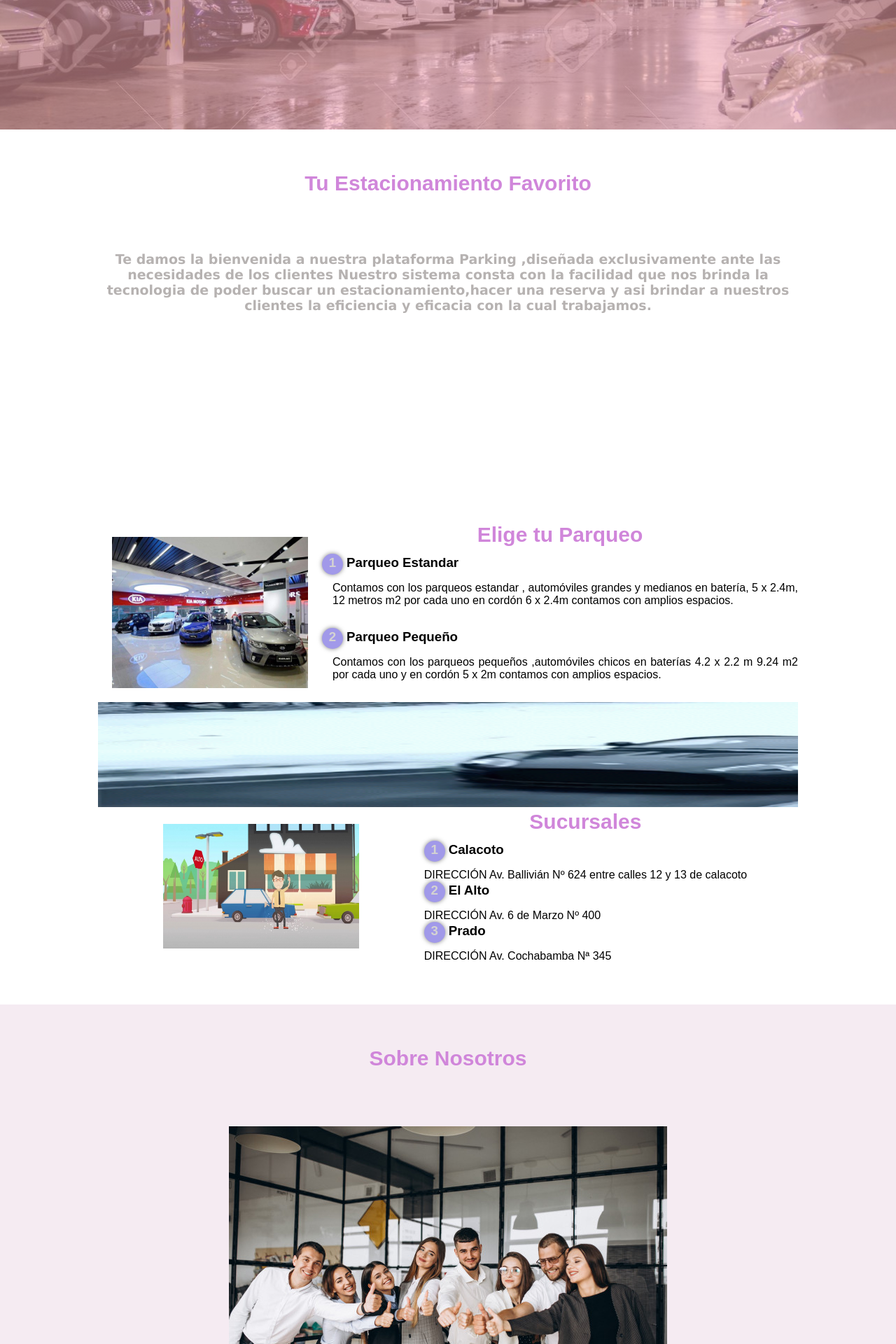
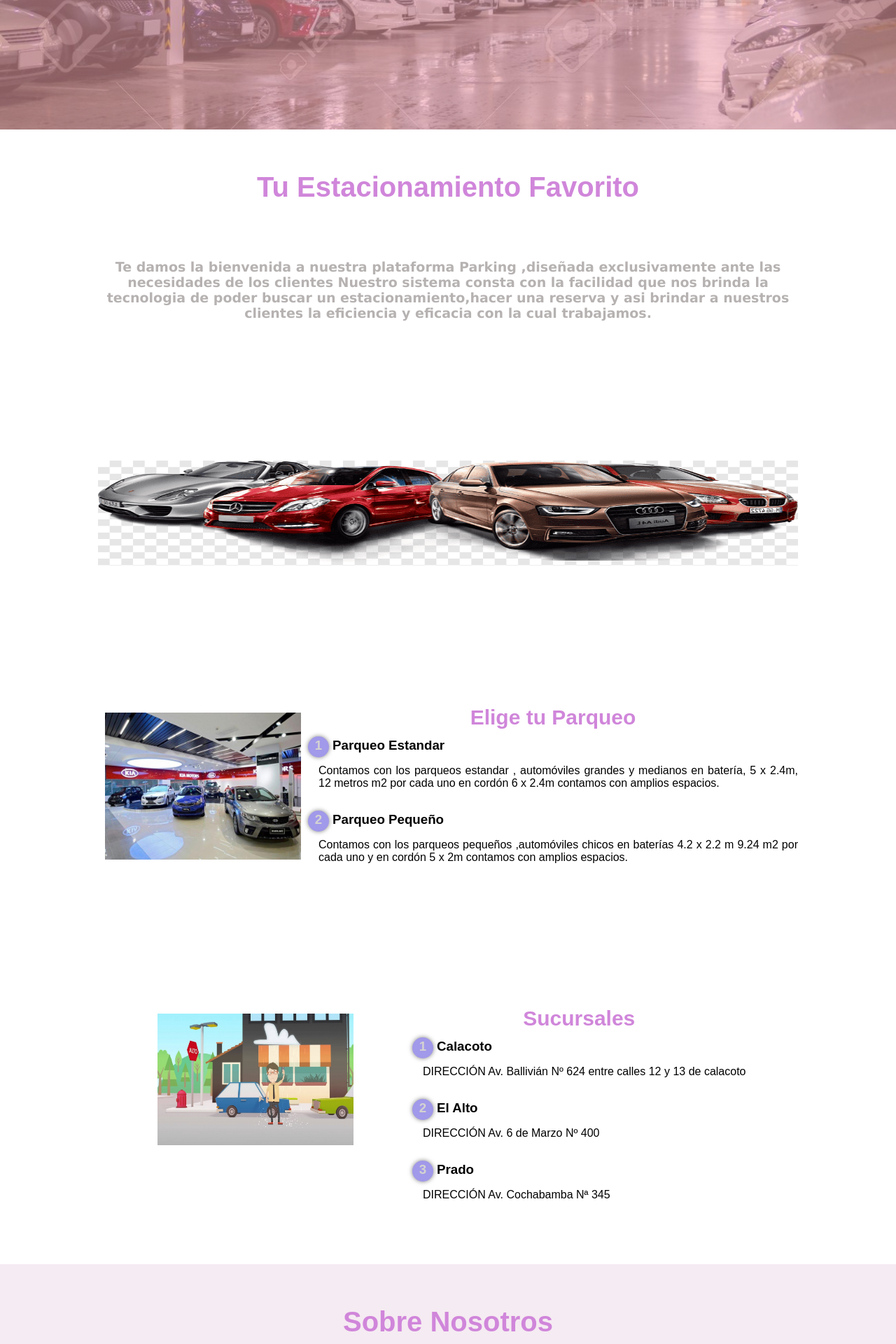
Before and after one commit to leslycarrillo/Parking, a PHP site: page / in a window 1280 px wide. Shown: the part 415-2335 px from the top of the page at 70% size. Run offline with PHP 8.4, Linux system fonts and the light colour scheme.

Commit message:
terminado

```diff
--- a/css/estilos.css
+++ b/css/estilos.css
@@ -15,7 +15,7 @@ body{
 }
 .titulo{
     color:rgb(208, 134, 218);
-    font-size: 30px;
+    font-size: 40px;
     text-align: center;
     margin-bottom: 80px;
 
@@ -24,9 +24,17 @@ body{
     font-family: 'Lucida Sans', 'Lucida Sans Regular', 'Lucida Grande', 'Lucida Sans Unicode', Geneva, Verdana, sans-serif;
    font-size: 19px;
     text-align:center;
-    margin-bottom: 300px;
+    margin-bottom: 200px;
     color: rgb(182, 178, 177);
 }
+.image-about-usss{
+
+    width: 1000px;
+    height: 150px;
+
+    display: block;
+    margin-bottom: 200px;
+      }
 /*header fondo principal */
 header{
     width: 100%;
@@ -78,14 +86,14 @@ header .texto-header{
     justify-content: space-evenly;
 
 }
+
+
 .image-about-us{
     padding: 10px;
-    margin: 10px;
+    margin-bottom: 200px;
   float: left;
     width: 30%;
-
-
-}
+   }
 
 .contenido-texto h3{
     margin-bottom: 10px;
@@ -96,10 +104,7 @@ header .texto-header{
     text-align: center;
     margin-bottom: 10px;
 
-
-
-
-}
+    }
 .contenido-texto h3 span{
     background-color: rgb(161, 153, 233);
     color: rgb(212, 211, 209);
@@ -117,24 +122,17 @@ header .texto-header{
     font-weight: 300;
     text-align: justify;
 }
-.image-about-usss{
-
-  width: 2000px;
-  height: 150px;
-
-    }
-
 
 /*sucursal*/
 .contenedor-sobre-nosotrosss{
-    width: 100%;
+
     display: flex;
     justify-content: space-evenly;
 }
 .image-about-uss{
 
     padding: 10px;
-    margin: 10px;
+    margin-bottom: 100px;
   float: left;
     width: 30%;
     }
@@ -150,6 +148,7 @@ header .texto-header{
     margin-bottom: 10px;
 
 
+
 }
 .contenido-textoo h3 span{
     background-color: rgb(161, 153, 233);
@@ -163,7 +162,7 @@ header .texto-header{
     box-shadow: 0 0 6px 0 rgb(0,0,0, .5);
     margin-right: 5px;
 }
-}
+
 
 .contenido-textoo p{
     padding: 0px 0px 30px 15px;
--- a/index.html
+++ b/index.html
@@ -30,6 +30,7 @@
             <h2 class ="texto-principal">Te damos la bienvenida a nuestra plataforma Parking ,diseñada exclusivamente ante las necesidades de los clientes
                 Nuestro sistema consta con la facilidad que nos brinda la tecnologia de poder buscar un estacionamiento,hacer una reserva y asi brindar a nuestros clientes la eficiencia y eficacia con la cual trabajamos.
             </h2>
+            <img src="imagenes/fila.png"alt=""class="image-about-usss">
             <div class="contenedor-sobre-nosotross">
                 <img src="imagenes/triunfo-seguros-sucursales.jpg"alt=""class="image-about-us">
                 <div class="contenido-texto-tituloo">
@@ -42,7 +43,7 @@
                 </div>
             </div>
         </div>
-    <img src="imagenes/tenor.gif"alt=""class="image-about-usss">
+
         <div class="contenedor-sobre-nosotrosss">
             <img src="imagenes/parqueo.jpg"alt=""class="image-about-uss">
             <div class="contenido-texto-titulooo">
```
Also changed, not shown: imagenes/carrera.gif (added), imagenes/fila.png (added).
